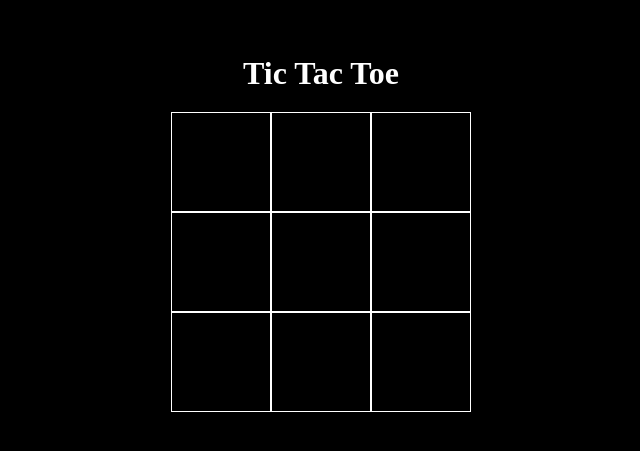
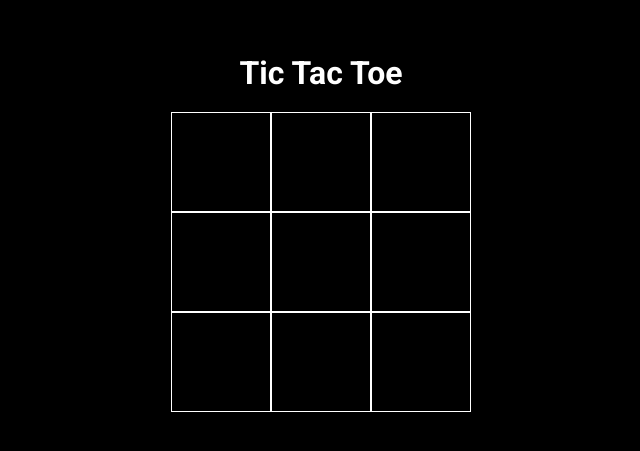
Before and after one commit to shadinmhd/tic-tac-toe, a React (Vite) app: page / in a window 1280 px wide. Shown: the part 167-618 px from the top of the page, without its empty margins (319-959 px from the left). Built offline with nearby package versions, Linux system fonts and the light colour scheme.

Commit message:
Added Roboto font

```diff
--- a/index.html
+++ b/index.html
@@ -4,6 +4,9 @@
     <meta charset="UTF-8" />
     <meta name="viewport" content="width=device-width, initial-scale=1.0" />
     <title>Tic Tac Toe</title>
+    <link rel="preconnect" href="https://fonts.googleapis.com">
+  <link rel="preconnect" href="https://fonts.gstatic.com" crossorigin>
+  <link href="https://fonts.googleapis.com/css2?family=Roboto:wght@100;300;400;500;700;900&display=swap" rel="stylesheet">
   </head>
   <body>
     <div id="root"></div>
--- a/src/App.css
+++ b/src/App.css
@@ -2,6 +2,7 @@
   margin: 0;
   padding: 0;
   border: 0;
+  font-family: 'Roboto', sans-serif;
 }
 
 body{
```
